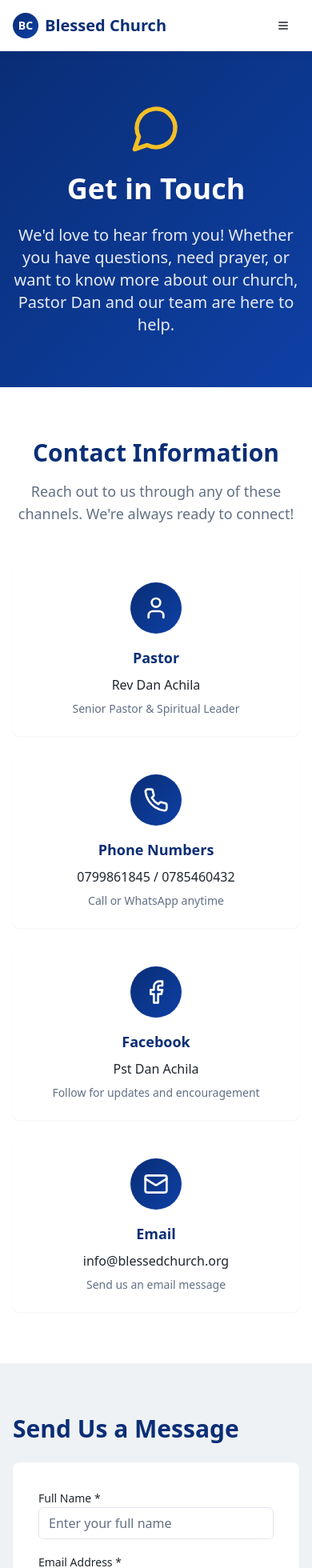
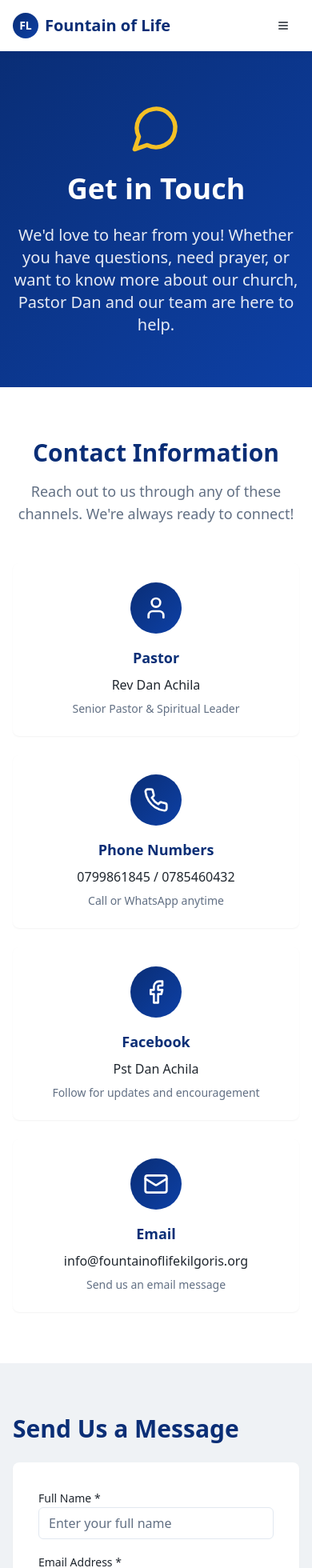
Before and after one commit to Kevoh-lema/blessed-online-church, a React (Vite) app: page /contact in a window 390 px wide. Shown: the top 1960 px of the page at 80% size. Built offline with nearby package versions, Linux system fonts and the light colour scheme.

Commit message:
Update church name

```diff
--- a/index.html
+++ b/index.html
@@ -3,12 +3,12 @@
   <head>
     <meta charset="UTF-8" />
     <meta name="viewport" content="width=device-width, initial-scale=1.0" />
-    <title>Blessed Church - A Vibrant Life-Giving Church</title>
-    <meta name="description" content="Experience the rivers of living water at Blessed Church. Join Pastor Dan Achila and our vibrant community for life-changing worship, powerful teaching, and authentic fellowship." />
-    <meta name="author" content="Blessed Church" />
+    <title>Fountain of Life Worship Church Kilgoris - A Vibrant Life-Giving Church</title>
+    <meta name="description" content="Experience the rivers of living water at Fountain of Life Worship Church Kilgoris. Join Pastor Dan Achila and our vibrant community for life-changing worship, powerful teaching, and authentic fellowship." />
+    <meta name="author" content="Fountain of Life Worship Church Kilgoris" />
 
-    <meta property="og:title" content="Blessed Church - A Vibrant Life-Giving Church" />
-    <meta property="og:description" content="Experience the rivers of living water at Blessed Church. Join Pastor Dan Achila and our vibrant community for life-changing worship, powerful teaching, and authentic fellowship." />
+    <meta property="og:title" content="Fountain of Life Worship Church Kilgoris - A Vibrant Life-Giving Church" />
+    <meta property="og:description" content="Experience the rivers of living water at Fountain of Life Worship Church Kilgoris. Join Pastor Dan Achila and our vibrant community for life-changing worship, powerful teaching, and authentic fellowship." />
     <meta property="og:type" content="website" />
     <meta property="og:image" content="https://lovable.dev/opengraph-image-p98pqg.png" />
 
--- a/src/components/Layout.tsx
+++ b/src/components/Layout.tsx
@@ -32,9 +32,9 @@ const Layout = ({ children }: LayoutProps) => {
             {/* Logo */}
             <Link to="/" className="flex items-center space-x-2">
               <div className="w-8 h-8 bg-gradient-hero rounded-full flex items-center justify-center">
-                <span className="text-white font-bold text-sm">BC</span>
+                <span className="text-white font-bold text-sm">FL</span>
               </div>
-              <span className="font-bold text-xl text-primary">Blessed Church</span>
+              <span className="font-bold text-xl text-primary">Fountain of Life</span>
             </Link>
 
             {/* Desktop Navigation */}
@@ -102,12 +102,12 @@ const Layout = ({ children }: LayoutProps) => {
             <div>
               <div className="flex items-center space-x-2 mb-4">
                 <div className="w-8 h-8 bg-church-gold rounded-full flex items-center justify-center">
-                  <span className="text-primary font-bold text-sm">BC</span>
+                  <span className="text-primary font-bold text-sm">FL</span>
                 </div>
-                <span className="font-bold text-xl">Blessed Church</span>
+                <span className="font-bold text-xl">Fountain of Life</span>
               </div>
               <p className="text-primary-foreground/80 text-sm">
-                A vibrant life-giving church manifesting and impacting the life of Jesus Christ on the nations.
+                Fountain of Life Worship Church Kilgoris - A vibrant life-giving church manifesting and impacting the life of Jesus Christ on the nations.
               </p>
             </div>
 
@@ -146,7 +146,7 @@ const Layout = ({ children }: LayoutProps) => {
 
           <div className="border-t border-primary-foreground/20 mt-8 pt-4">
             <div className="flex flex-col md:flex-row justify-between items-center text-sm text-primary-foreground/80">
-              <p>&copy; {new Date().getFullYear()} Blessed Church. All rights reserved.</p>
+              <p>&copy; {new Date().getFullYear()} Fountain of Life Worship Church Kilgoris. All rights reserved.</p>
               <p className="mt-2 md:mt-0">Built with love for God's kingdom</p>
             </div>
           </div>
--- a/src/pages/Contact.tsx
+++ b/src/pages/Contact.tsx
@@ -96,7 +96,7 @@ const Contact = () => {
     {
       icon: Mail,
       title: "Email",
-      details: "info@blessedchurch.org",
+      details: "info@fountainoflifekilgoris.org",
       description: "Send us an email message"
     }
   ];
@@ -304,11 +304,11 @@ const Contact = () => {
                     <div className="flex items-start space-x-4 mb-4">
                       <MapPin className="h-6 w-6 text-primary mt-1 flex-shrink-0" />
                       <div>
-                        <h3 className="font-semibold text-primary mb-2">Blessed Church</h3>
+                        <h3 className="font-semibold text-primary mb-2">Fountain of Life Worship Church</h3>
                         <p className="text-muted-foreground">
-                          123 Faith Street<br />
-                          Nairobi, Kenya<br />
-                          P.O. Box 12345-00100
+                          Kilgoris Town<br />
+                          Narok County, Kenya<br />
+                          P.O. Box 123-20700 Kilgoris
                         </p>
                       </div>
                     </div>
@@ -379,11 +379,11 @@ const Contact = () => {
                 <Mail className="h-12 w-12 text-purple-500 mx-auto mb-4" />
                 <h3 className="text-lg font-bold mb-2 text-primary">Email</h3>
                 <p className="text-muted-foreground mb-4">Send us an email message</p>
-                <Button asChild variant="outline" className="w-full">
-                  <a href="mailto:info@blessedchurch.org">
-                    Send Email
-                  </a>
-                </Button>
+              <Button asChild variant="outline" className="w-full">
+                <a href="mailto:info@fountainoflifekilgoris.org">
+                  Send Email
+                </a>
+              </Button>
               </CardContent>
             </Card>
           </div>
--- a/src/pages/Give.tsx
+++ b/src/pages/Give.tsx
@@ -219,7 +219,7 @@ const Give = () => {
                     <div className="grid grid-cols-1 gap-3">
                       <div className="flex justify-between">
                         <span className="text-muted-foreground">Account Name:</span>
-                        <span className="font-medium">Blessed Church</span>
+                        <span className="font-medium">Fountain of Life Worship Church</span>
                       </div>
                       <div className="flex justify-between">
                         <span className="text-muted-foreground">Bank:</span>
--- a/src/pages/Index.tsx
+++ b/src/pages/Index.tsx
@@ -40,9 +40,12 @@ const Index = () => {
         <div className="relative container mx-auto px-4 py-20 md:py-32">
           <div className="max-w-4xl mx-auto text-center">
             <h1 className="text-4xl md:text-6xl font-bold mb-6">
-              Welcome to <span className="text-church-gold">Blessed Church</span>
+              Welcome to <span className="text-church-gold">Fountain of Life</span>
             </h1>
-            <p className="text-xl md:text-2xl mb-8 text-white/90">
+            <h2 className="text-2xl md:text-3xl mb-4 text-white/90">
+              Worship Church Kilgoris
+            </h2>
+            <p className="text-xl md:text-2xl mb-8 text-white/80">
               A vibrant life-giving church where rivers of living water flow
             </p>
             <div className="flex flex-col sm:flex-row gap-4 justify-center">
--- a/src/pages/OnlineService.tsx
+++ b/src/pages/OnlineService.tsx
@@ -99,7 +99,7 @@ const OnlineService = () => {
                   width="100%"
                   height="100%"
                   src="https://www.youtube.com/embed/dQw4w9WgXcQ?autoplay=1"
-                  title="Blessed Church Live Stream"
+                  title="Fountain of Life Worship Church Live Stream"
                   frameBorder="0"
                   allow="accelerometer; autoplay; clipboard-write; encrypted-media; gyroscope; picture-in-picture"
                   allowFullScreen
--- a/src/pages/Sermons.tsx
+++ b/src/pages/Sermons.tsx
@@ -284,7 +284,7 @@ const Sermons = () => {
           </p>
           <div className="flex flex-col sm:flex-row gap-4 justify-center">
             <Button asChild size="lg" className="bg-church-gold hover:bg-church-gold/90 text-primary">
-              <a href="mailto:info@blessedchurch.org">Subscribe to Updates</a>
+              <a href="mailto:info@fountainoflifekilgoris.org">Subscribe to Updates</a>
             </Button>
             <Button asChild variant="outline" size="lg" className="border-white text-white hover:bg-white hover:text-primary">
               <a href="https://facebook.com/pstdanachila" target="_blank" rel="noopener noreferrer">Follow on Facebook</a>
```
